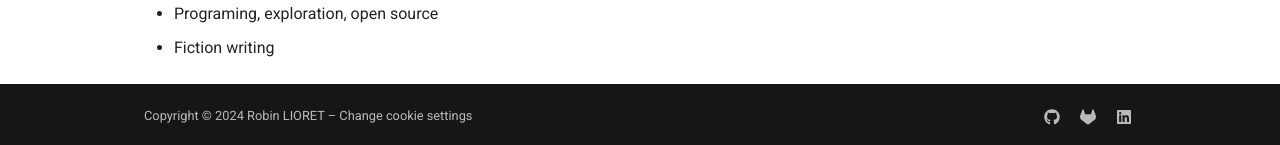
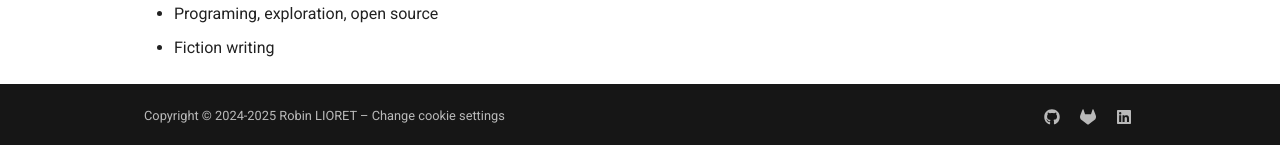
Before and after one commit to robinlioret/cv-en, an MkDocs documentation site: the page built from docs/index.md, in a window 1280 px wide and 900 px high, scrolled down 5442 px. Shown: the part 752-897 px from the top of the window. Built offline with MkDocs 1.6.1 and Material for MkDocs 9.7.7, drawn with Linux system fonts in a browser that asks for light colours; emoji names are drawn with the system emoji font.

Commit message:
feat: update footer copyright

```diff
--- a/mkdocs.yml
+++ b/mkdocs.yml
@@ -2,7 +2,7 @@
 site_url: https://robinlioret.github.io/cv-en/
 
 copyright: >
-  Copyright &copy; 2024 Robin LIORET – <a href="#__consent">Change cookie settings</a>
+  Copyright &copy; 2024-2025 Robin LIORET – <a href="#__consent">Change cookie settings</a>
 
 theme:
   name: material
```
